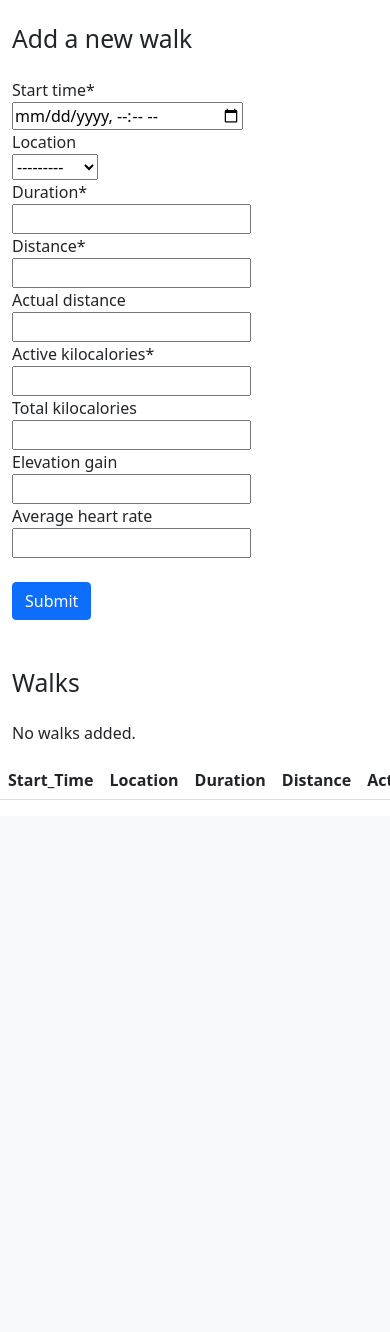
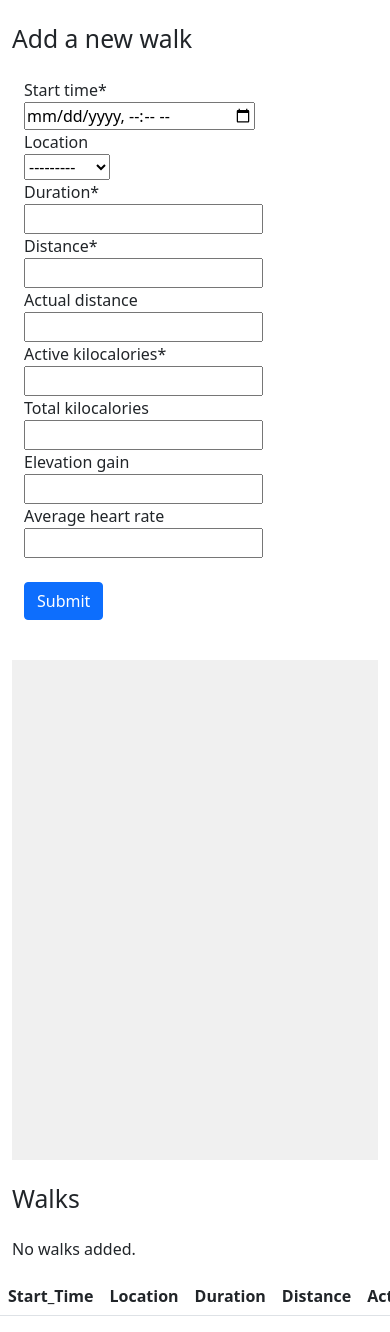
Before and after one commit to Matt-Mcl/workout-app, a Django app: page /walks/ in a window 390 px wide; the page is wider, and only the part inside the window is pictured. Shown: the part 56-1388 px from the top of that part. Before the commit the page ends 856 px from the top of that part, so only its background shows below. Run offline with Django 4.2, Linux system fonts and the light colour scheme; the visitor is signed in with stand-in values (Sample User, id 1); data comes from the database, SQL or seed files in the repository; data that the repository does not hold is empty; some libraries are stand-ins or nearby versions.

Commit message:
Sdds potential space for a graph

```diff
--- a/workoutapp/workouts/templates/workouts/walks.html
+++ b/workoutapp/workouts/templates/workouts/walks.html
@@ -14,11 +14,22 @@
         <div class="container">
             <!--Django Model Form-->
             <h2 class="my-4">Add a new walk</h2>
-            <form method="post" enctype="multipart/form-data">
-                {% csrf_token %}
-                {{ walk_form | crispy }}
-                <button class="btn btn-primary my-4" type="submit">Submit</button>
-            </form>
+            <div class="container">
+                <div class="row">
+                    <div class="col-sm-auto">
+                        <form method="post" enctype="multipart/form-data">
+                            {% csrf_token %}
+                            {{ walk_form | crispy }}
+                            <button class="btn btn-primary my-4" type="submit">Submit</button>
+                        </form>
+                    </div>
+                    <div class="col-lg-auto" style="background-color:#f0f0f0;">
+                        <canvas width='1000', height='500'>
+                            <p>test</p>
+                        </canvas>
+                    </div>
+                </div>
+            </div>
             <!--Django Model-->
             <h2 class="my-4">Walks</h2>
             <div class="row">
```
